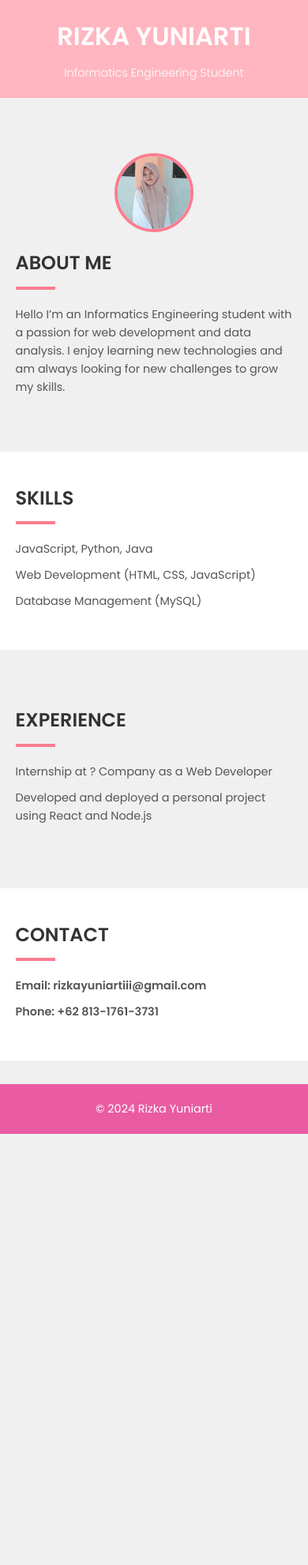
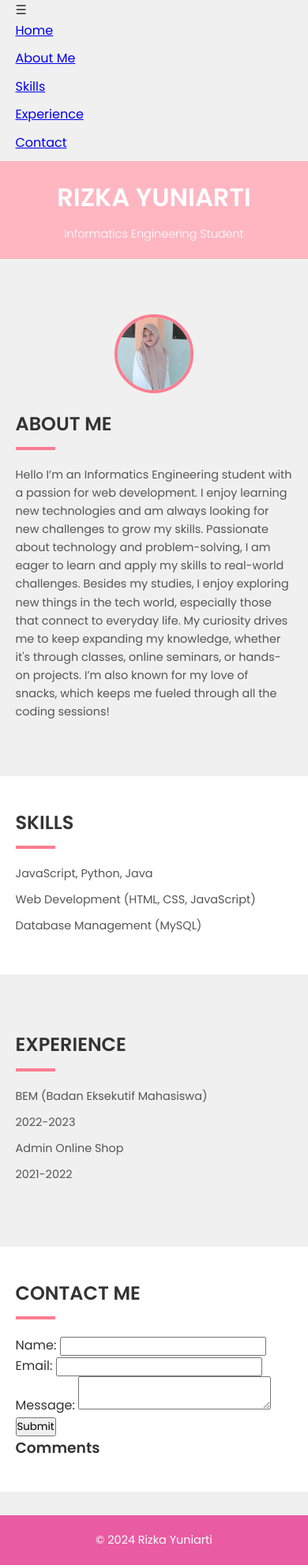
Before and after one commit to Rizka0813/cv, a plain HTML site: page index.html in a window 390 px wide. Shown: the whole page at 79% size. Before the commit the page ends 1436 px from the top, so only its background shows below. Drawn offline with Linux system fonts and the light colour scheme.

Commit message:
Update index.html

```diff
--- a/index.html
+++ b/index.html
@@ -10,7 +10,23 @@
     <link href="https://fonts.googleapis.com/css2?family=Poppins:wght@300;400;600&display=swap" rel="stylesheet">
 </head>
 <body>
-    <header>
+   <!-- Navigation Menu -->
+   <nav class="navbar">
+    <div class="container">
+        <div class="menu-toggle" onclick="toggleMenu()">
+            ☰
+        </div>
+        <ul class="nav-links" id="dropdownMenu">
+            <li><a href="#home">Home</a></li>
+            <li><a href="#about">About Me</a></li>
+            <li><a href="#skills">Skills</a></li>
+            <li><a href="#experience">Experience</a></li>
+            <li><a href="#contact">Contact</a></li>
+        </ul>
+    </div>
+</nav>
+    <!-- Header Section -->
+    <header id="home">
         <div class="container">
             <h1>Rizka Yuniarti</h1>
             <p>Informatics Engineering Student</p>
@@ -21,7 +37,10 @@
         <div class="container">
             <img src="foto/me.jpeg" alt="Your Photo" class="profile-photo">
             <h2>About Me</h2>
-            <p>Hello I’m an Informatics Engineering student with a passion for web development and data analysis. I enjoy learning new technologies and am always looking for new challenges to grow my skills.</p>
+            <p>Hello I’m an Informatics Engineering student with a passion for web development. I enjoy learning new technologies and am always looking for new challenges to grow my skills.
+                Passionate about technology and problem-solving, I am eager to learn and apply my skills to real-world challenges. Besides my studies, I enjoy exploring new things in the tech world,
+                especially those that connect to everyday life. My curiosity drives me to keep expanding my knowledge, whether it's through classes, online seminars, or hands-on projects. I’m also known
+                for my love of snacks, which keeps me fueled through all the coding sessions!</p>
         </div>
     </section>
 
@@ -40,19 +59,37 @@
         <div class="container">
             <h2>Experience</h2>
             <ul>
-                <li>Internship at ? Company as a Web Developer</li>
-                <li>Developed and deployed a personal project using React and Node.js</li>
+                <li>BEM (Badan Eksekutif Mahasiswa)</li>
+                <li>2022-2023</li>
+                <li>Admin Online Shop</li>
+                <li>2021-2022</li>
             </ul>
         </div>
     </section>
 
     <section id="contact" class="section section-light">
         <div class="container">
-            <h2>Contact</h2>
-            <p>Email: rizkayuniartiii@gmail.com</p>
-            <p>Phone: +62 813-1761-3731</p>
+            <h2>Contact Me</h2>
+            <form id="contactForm">
+                <label for="name">Name:</label>
+                <input type="text" id="name" name="name" required>
+
+                <label for="email">Email:</label>
+                <input type="email" id="email" name="email" required>
+
+                <label for="message">Message:</label>
+                <textarea id="message" name="message" required></textarea>
+
+                <button type="submit">Submit</button>
+            </form>
+
+            <h3>Comments</h3>
+            <div id="commentsSection">
+                <!-- Comments will be displayed here -->
+            </div>
         </div>
     </section>
+
 
     <footer>
         <p>&copy; 2024 Rizka Yuniarti</p>
```
